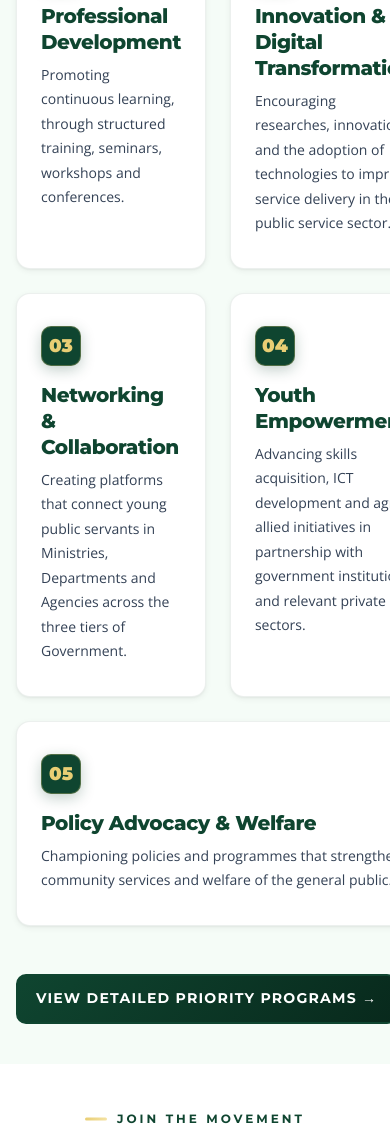
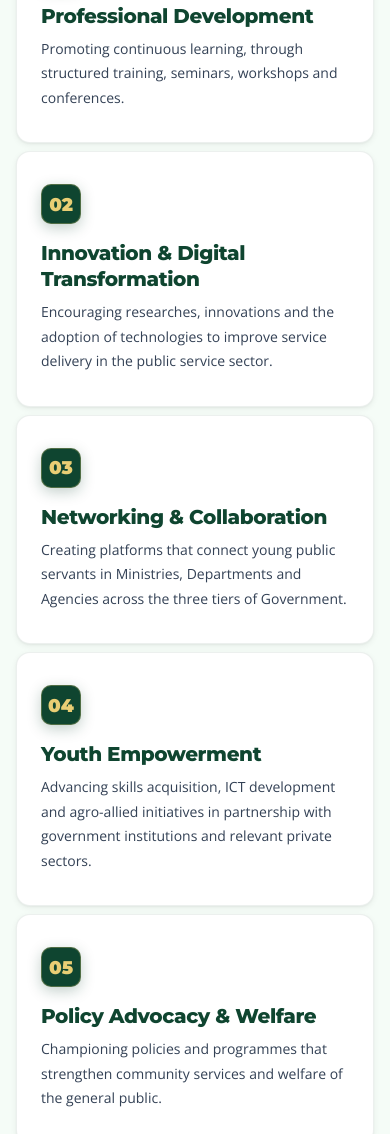
Before and after one commit to fatade1/anycs, a plain HTML site: page index.html in a window 390 px wide. Shown: the part 3052-4186 px from the top of the page. Drawn offline with nearby package versions, Linux system fonts and the light colour scheme.

Commit message:
Stack Core Objectives cards vertically on mobile and cache-bust stylesheet

```diff
--- a/css/styles.css
+++ b/css/styles.css
@@ -1633,7 +1633,7 @@ p {
     --fs-3xl: 1.85rem;
   }
 
-  .grid--3 { grid-template-columns: repeat(2, 1fr); }
+  .grid--3 { grid-template-columns: 1fr; }
   .grid--4 { grid-template-columns: repeat(2, 1fr); }
 
   .footer__grid {
@@ -2199,6 +2199,23 @@ p {
 /* ========================================
    Priority Objectives (5 Pillars)
    ======================================== */
+.objectives-grid {
+  display: grid;
+  grid-template-columns: repeat(3, 1fr);
+  gap: var(--space-xl);
+  margin-top: var(--space-3xl);
+  width: 100%;
+}
+
+@media (min-width: 992px) {
+  .objectives-grid > :nth-child(4) {
+    grid-column: 1 / 2;
+  }
+  .objectives-grid > :nth-child(5) {
+    grid-column: 2 / 4;
+  }
+}
+
 .objective-card {
   background: var(--color-white);
   border-radius: var(--radius-xl);
@@ -2591,6 +2608,20 @@ p {
   .priority-detail-card {
     padding: var(--space-2xl);
   }
+
+  .objectives-grid {
+    display: flex !important;
+    flex-direction: column !important;
+    gap: var(--space-lg) !important;
+    width: 100% !important;
+  }
+
+  .objectives-grid .objective-card {
+    width: 100% !important;
+    max-width: 100% !important;
+    box-sizing: border-box !important;
+    grid-column: auto !important;
+  }
 }
 
 /* ---- Breakpoint: Mobile Devices (<= 768px) ---- */
@@ -2622,9 +2653,25 @@ p {
   .grid--2,
   .grid--3,
   .grid--4,
-  .sector-grid {
+  .sector-grid,
+  .objectives-grid {
     grid-template-columns: 1fr !important;
     gap: var(--space-lg);
+  }
+
+  .objectives-grid {
+    display: flex !important;
+    flex-direction: column !important;
+    gap: var(--space-md) !important;
+    width: 100% !important;
+  }
+
+  .objectives-grid .objective-card {
+    width: 100% !important;
+    max-width: 100% !important;
+    box-sizing: border-box !important;
+    grid-column: auto !important;
+    padding: var(--space-xl) var(--space-lg) !important;
   }
 
   /* Hero Mobile Styling */
@@ -2964,9 +3011,14 @@ p {
   .signin-card,
   .pillars-intro-card,
   .priority-detail-card,
-  .track-header-card {
+  .track-header-card,
+  .objective-card {
     padding: var(--space-lg) var(--space-md);
     border-radius: var(--radius-lg);
+  }
+
+  .objectives-grid {
+    gap: var(--space-sm) !important;
   }
 
   .modal-dialog {
--- a/index.html
+++ b/index.html
@@ -8,7 +8,7 @@
   <link rel="icon" type="image/png" sizes="16x16" href="images/favicon-16x16.png">
   <link rel="shortcut icon" href="favicon.ico">
   <link rel="apple-touch-icon" sizes="180x180" href="images/apple-touch-icon.png">
-  <link rel="stylesheet" href="css/styles.css">
+  <link rel="stylesheet" href="css/styles.css?v=2.2">
 </head>
 <body>
 
@@ -443,7 +443,7 @@
         <p class="subtitle">To realise this vision, the Forum's work is anchored on the following five priorities:</p>
       </div>
 
-      <div class="grid grid--3" style="margin-top: var(--space-3xl);">
+      <div class="objectives-grid">
         <!-- Priority 1 -->
         <div class="objective-card fade-in">
           <div class="objective-card__num">01</div>
@@ -481,7 +481,7 @@
         </div>
 
         <!-- Priority 5 -->
-        <div class="objective-card fade-in" style="grid-column: span 2;">
+        <div class="objective-card fade-in">
           <div class="objective-card__num">05</div>
           <h3 class="objective-card__title">Policy Advocacy & Welfare</h3>
           <p class="objective-card__text">
```
Also changed, not shown: about.html (+1 -1 lines), chapters.html (+1 -1 lines), contact.html (+1 -1 lines), finance.html (+1 -1 lines), governance.html (+1 -1 lines), membership.html (+1 -1 lines), objectives.html (+1 -1 lines), projects.html (+1 -1 lines), resources.html (+1 -1 lines), signin.html (+1 -1 lines).
